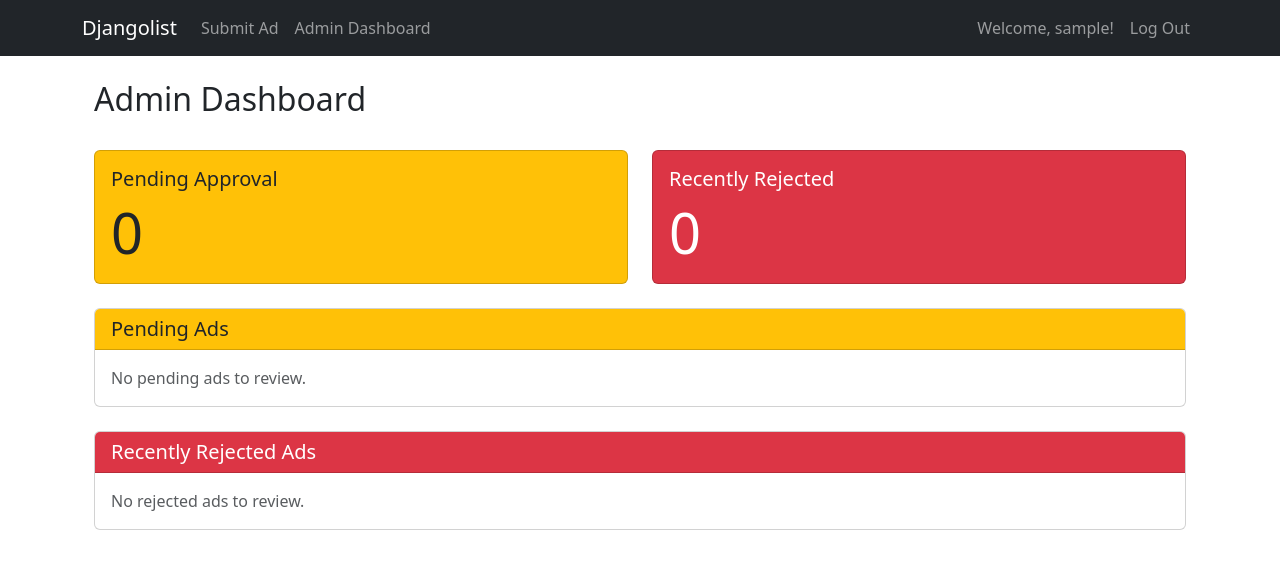
After one commit to bvedant/djangolist, a Django app: page /moderation/ in a window 1280 px wide. The commit adds this page. Shown: the top 569 px of the page. Run offline with Django 5.2, Linux system fonts and the light colour scheme; the visitor is signed in with stand-in values (Sample User, id 1); data that the repository does not hold is empty.

Commit message:
Add admin dashboard for ad moderation
- Create new admin dashboard view with pending and rejected ads tables
- Add admin_dashboard.html template with stats cards and action buttons
- Create context processor to show pending ad count in navigation
- Add admin dashboard link to navigation bar with pending count badge
- Update settings.py to include new context processor
- Modify ad_list view to only show approved ads to all users

```diff
--- /dev/null
+++ b/ads/context_processors.py
@@ -0,0 +1,10 @@
+from .models import Advertisement
+
+def admin_context(request):
+    if request.user.is_authenticated and request.user.is_staff:
+        pending_count = Advertisement.objects.filter(
+            status='pending',
+            is_active=True
+        ).count()
+        return {'pending_count': pending_count}
+    return {}
--- /dev/null
+++ b/ads/templates/ads/admin_dashboard.html
@@ -0,0 +1,141 @@
+{% extends 'ads/base.html' %}
+
+{% block title %}Admin Dashboard - Djangolist{% endblock %}
+
+{% block content %}
+<div class="container mt-4">
+    <div class="row mb-4">
+        <div class="col">
+            <h2>Admin Dashboard</h2>
+        </div>
+    </div>
+
+    <!-- Stats Overview -->
+    <div class="row mb-4">
+        <div class="col-md-6">
+            <div class="card bg-warning text-dark">
+                <div class="card-body">
+                    <h5 class="card-title">Pending Approval</h5>
+                    <p class="card-text display-4">{{ pending_count }}</p>
+                </div>
+            </div>
+        </div>
+        <div class="col-md-6">
+            <div class="card bg-danger text-white">
+                <div class="card-body">
+                    <h5 class="card-title">Recently Rejected</h5>
+                    <p class="card-text display-4">{{ rejected_count }}</p>
+                </div>
+            </div>
+        </div>
+    </div>
+
+    <!-- Pending Ads Section -->
+    <div class="row mb-4">
+        <div class="col">
+            <div class="card">
+                <div class="card-header bg-warning">
+                    <h3 class="card-title h5 mb-0">Pending Ads</h3>
+                </div>
+                <div class="card-body">
+                    {% if pending_ads %}
+                        <div class="table-responsive">
+                            <table class="table table-hover">
+                                <thead>
+                                    <tr>
+                                        <th>Title</th>
+                                        <th>Category</th>
+                                        <th>Seller</th>
+                                        <th>Submitted</th>
+                                        <th>Actions</th>
+                                    </tr>
+                                </thead>
+                                <tbody>
+                                    {% for ad in pending_ads %}
+                                    <tr>
+                                        <td>
+                                            <a href="{% url 'ads:detail' ad.slug %}" target="_blank">
+                                                {{ ad.title }}
+                                            </a>
+                                        </td>
+                                        <td>{{ ad.category.name }}</td>
+                                        <td>{{ ad.seller.username }}</td>
+                                        <td>{{ ad.created_at|date:"M d, Y H:i" }}</td>
+                                        <td>
+                                            <form method="post" action="{% url 'ads:approve' ad.slug %}" class="d-inline">
+                                                {% csrf_token %}
+                                                <button type="submit" class="btn btn-success btn-sm">Approve</button>
+                                            </form>
+                                            <a href="{% url 'ads:reject' ad.slug %}" class="btn btn-danger btn-sm">Reject</a>
+                                        </td>
+                                    </tr>
+                                    {% endfor %}
+                                </tbody>
+                            </table>
+                        </div>
+                    {% else %}
+                        <p class="text-muted mb-0">No pending ads to review.</p>
+                    {% endif %}
+                </div>
+            </div>
+        </div>
+    </div>
+
+    <!-- Recently Rejected Ads Section -->
+    <div class="row">
+        <div class="col">
+            <div class="card">
+                <div class="card-header bg-danger text-white">
+                    <h3 class="card-title h5 mb-0">Recently Rejected Ads</h3>
+                </div>
+                <div class="card-body">
+                    {% if rejected_ads %}
+                        <div class="table-responsive">
+                            <table class="table table-hover">
+                                <thead>
+                                    <tr>
+                                        <th>Title</th>
+                                        <th>Category</th>
+                                        <th>Seller</th>
+                                        <th>Rejected</th>
+                                        <th>Reason</th>
+                                        <th>Actions</th>
+                                    </tr>
+                                </thead>
+                                <tbody>
+                                    {% for ad in rejected_ads %}
+                                    <tr>
+                                        <td>
+                                            <a href="{% url 'ads:detail' ad.slug %}" target="_blank">
+                                                {{ ad.title }}
+                                            </a>
+                                        </td>
+                                        <td>{{ ad.category.name }}</td>
+                                        <td>{{ ad.seller.username }}</td>
+                                        <td>{{ ad.updated_at|date:"M d, Y H:i" }}</td>
+                                        <td>{{ ad.rejection_reason|truncatechars:50 }}</td>
+                                        <td>
+                                            <form method="post" action="{% url 'ads:approve' ad.slug %}" class="d-inline">
+                                                {% csrf_token %}
+                                                <button type="submit" class="btn btn-success btn-sm">Approve</button>
+                                            </form>
+                                            <form method="post" action="{% url 'ads:delete' ad.slug %}" class="d-inline"
+                                                  onsubmit="return confirm('Are you sure you want to delete this ad?');">
+                                                {% csrf_token %}
+                                                <button type="submit" class="btn btn-danger btn-sm">Delete</button>
+                                            </form>
+                                        </td>
+                                    </tr>
+                                    {% endfor %}
+                                </tbody>
+                            </table>
+                        </div>
+                    {% else %}
+                        <p class="text-muted mb-0">No rejected ads to review.</p>
+                    {% endif %}
+                </div>
+            </div>
+        </div>
+    </div>
+</div>
+{% endblock %}
--- a/ads/templates/ads/base.html
+++ b/ads/templates/ads/base.html
@@ -19,6 +19,16 @@
                     <li class="nav-item">
                         <a class="nav-link" href="{% url 'ads:create' %}">Submit Ad</a>
                     </li>
+                    {% if user.is_staff %}
+                    <li class="nav-item">
+                        <a class="nav-link" href="{% url 'ads:admin_dashboard' %}">
+                            Admin Dashboard
+                            {% if pending_count > 0 %}
+                            <span class="badge bg-warning">{{ pending_count }}</span>
+                            {% endif %}
+                        </a>
+                    </li>
+                    {% endif %}
                     {% endif %}
                 </ul>
                 <ul class="navbar-nav">
--- a/ads/urls.py
+++ b/ads/urls.py
@@ -12,4 +12,5 @@ urlpatterns = [
     path('post/<slug:slug>/delete/', views.ad_delete, name='delete'),
     path('post/<slug:slug>/approve/', views.ad_approve, name='approve'),
     path('post/<slug:slug>/reject/', views.ad_reject, name='reject'),
+    path('moderation/', views.admin_dashboard, name='admin_dashboard'),
 ]
--- a/ads/views.py
+++ b/ads/views.py
@@ -8,10 +8,7 @@ from .forms import AdvertisementForm, DeletionRequestForm
 from .auth_forms import UserRegistrationForm
 
 def ad_list(request):
-    if request.user.is_staff:
-        ads = Advertisement.objects.filter(is_active=True)
-    else:
-        ads = Advertisement.objects.filter(is_active=True, status='approved')
+    ads = Advertisement.objects.filter(is_active=True, status='approved')
     categories = Category.objects.all()
     return render(request, 'ads/list.html', {
         'ads': ads,
@@ -156,3 +153,31 @@ def ad_reject(request, slug):
         return redirect('ads:detail', slug=slug)
 
     return render(request, 'ads/reject.html', {'ad': ad})
+
+@login_required
+def admin_dashboard(request):
+    # Redirect non-staff users
+    if not request.user.is_staff:
+        messages.error(request, "You don't have permission to access this page.")
+        return redirect('ads:list')
+
+    # Get pending ads, ordered by oldest first
+    pending_ads = Advertisement.objects.filter(
+        status='pending',
+        is_active=True
+    ).order_by('created_at')
+
+    # Get recently rejected ads
+    rejected_ads = Advertisement.objects.filter(
+        status='rejected',
+        is_active=True
+    ).order_by('-updated_at')[:10]  # Limit to 10 most recent
+
+    context = {
+        'pending_ads': pending_ads,
+        'rejected_ads': rejected_ads,
+        'pending_count': pending_ads.count(),
+        'rejected_count': rejected_ads.count(),
+    }
+
+    return render(request, 'ads/admin_dashboard.html', context)
--- a/djangolist/settings.py
+++ b/djangolist/settings.py
@@ -64,6 +64,7 @@ TEMPLATES = [
                 'django.template.context_processors.request',
                 'django.contrib.auth.context_processors.auth',
                 'django.contrib.messages.context_processors.messages',
+                'ads.context_processors.admin_context',
             ],
         },
     },
```
